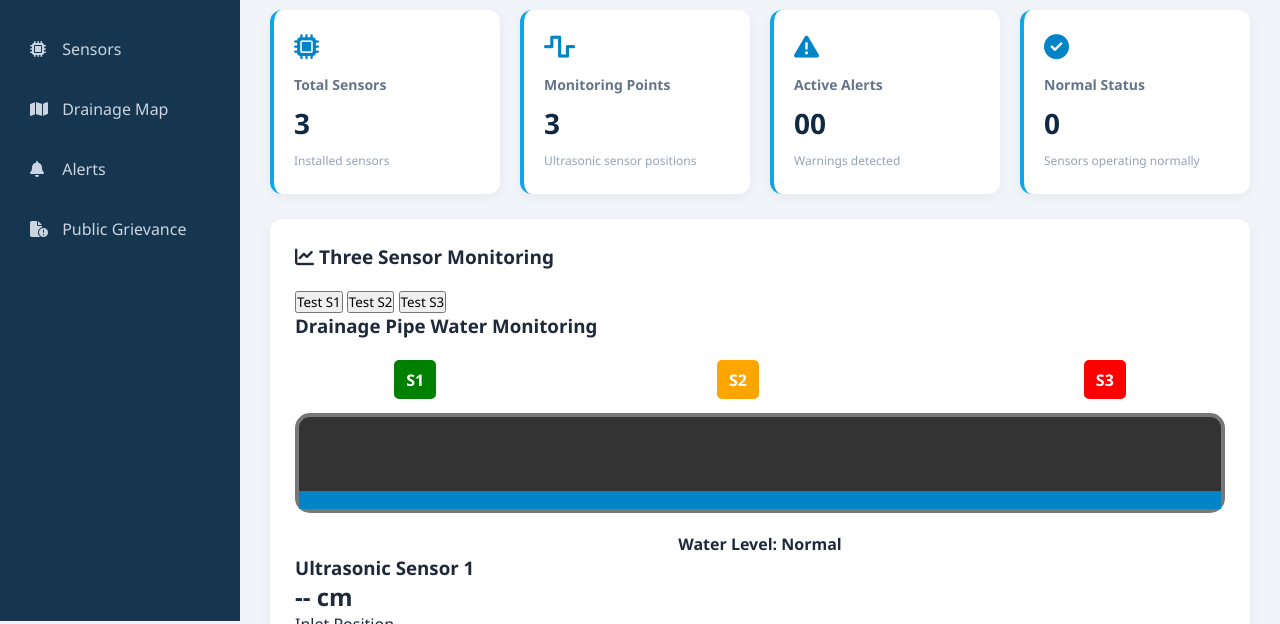
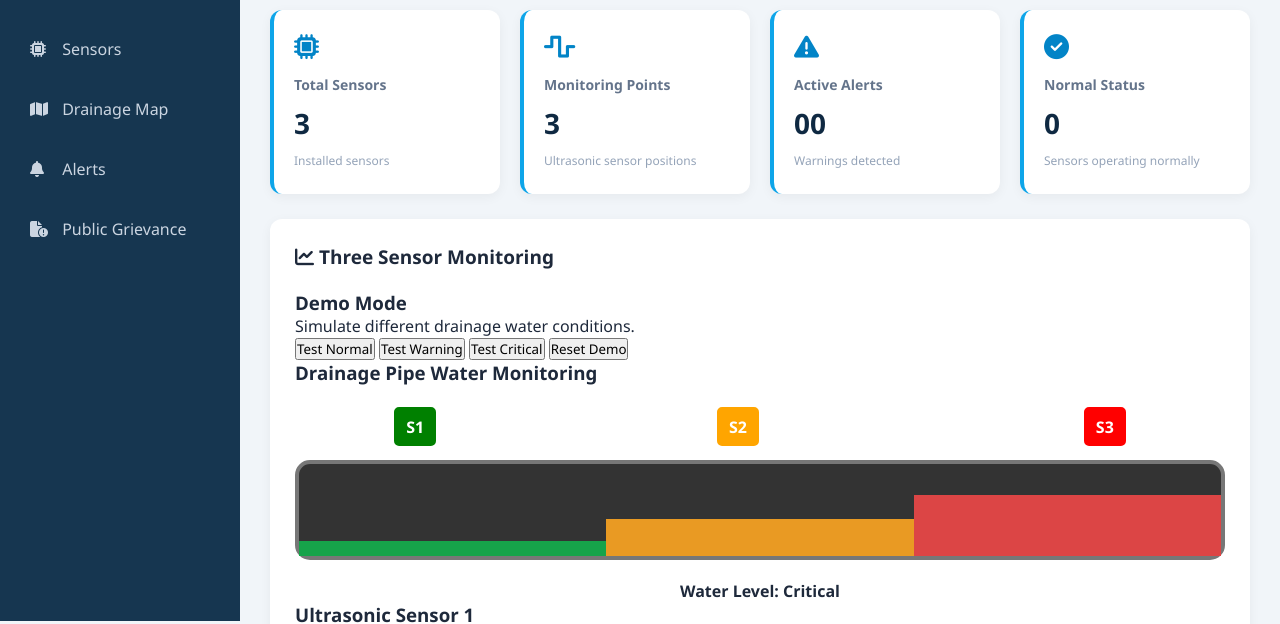
Before and after one commit to Hasna8526/Smart-Drainage-Management-System, a plain HTML site: page frontend/index.html in a window 1280 px wide. Shown: the part 179-803 px from the top of the page. Drawn offline with Linux system fonts and the light colour scheme.

Commit message:
demo button added

```diff
--- a/frontend/index.html
+++ b/frontend/index.html
@@ -123,32 +123,49 @@
                <i class="fa-solid fa-chart-line"></i>
                Three Sensor Monitoring
              </h2>
-    <!-- DRAINAGE PIPE VISUALIZATION -->
+
+<!-- DEMO MODE CONTROLS -->
 <div class="sensor-test-buttons">
 
-    <button onclick="testSensor(1, 75, 'Critical')">
-        Test S1
+    <h3>Demo Mode</h3>
+    <p>Simulate different drainage water conditions.</p>
+
+    <button onclick="testScenario('Normal')">
+        Test Normal
     </button>
 
-    <button onclick="testSensor(2, 75, 'Critical')">
-        Test S2
+    <button onclick="testScenario('Warning')">
+        Test Warning
     </button>
 
-    <button onclick="testSensor(3, 75, 'Critical')">
-        Test S3
+    <button onclick="testScenario('Critical')">
+        Test Critical
+    </button>
+
+    <button onclick="resetDemo()">
+        Reset Demo
     </button>
 
 </div>
+
             <div class="pipe-section">
              <h3>Drainage Pipe Water Monitoring</h3>
 
+
     <div class="drainage-pipe" id="drainagePipe">
-          <div class="pipe-water" id="pipeWater"></div>
 
+    <!-- Three independent water-level sections -->
+    <div class="pipe-water water-one" id="water1"></div>
+    <div class="pipe-water water-two" id="water2"></div>
+    <div class="pipe-water water-three" id="water3"></div>
+
+    <!-- Three sensor positions -->
     <div class="pipe-sensor sensor-one">S1</div>
     <div class="pipe-sensor sensor-two">S2</div>
     <div class="pipe-sensor sensor-three">S3</div>
+
 </div>
+
 
          <p id="pipeStatus">Water Level: Normal</p>
       </div>
--- a/frontend/script.js
+++ b/frontend/script.js
@@ -7,11 +7,14 @@
 
 // 1. SAMPLE SENSOR DATA
 
+
+// 1. SAMPLE SENSOR DATA
+
 const sensors = [
     {
         id: "S001",
         location: "Inlet Position",
-        waterLevel: 12,
+        waterLevel: 5,
         flowRate: 20,
         status: "Normal",
         lastPing: "Just now"
@@ -19,7 +22,7 @@ const sensors = [
     {
         id: "S002",
         location: "Middle Position",
-        waterLevel: 35,
+        waterLevel: 12,
         flowRate: 15,
         status: "Warning",
         lastPing: "Just now"
@@ -27,7 +30,7 @@ const sensors = [
     {
         id: "S003",
         location: "Outlet Position",
-        waterLevel: 65,
+        waterLevel: 20,
         flowRate: 5,
         status: "Critical",
         lastPing: "Just now"
@@ -142,21 +145,69 @@ function updateDashboardSensors() {
         }
     });
 }
-function testSensor(number, level, status) {
+function updatePipeStatus() {
+    const pipeStatus = document.getElementById("pipeStatus");
 
-    sensors[number - 1].waterLevel = level;
-    sensors[number - 1].status = status;
+    if (!pipeStatus) return;
 
-    // Refresh all dashboard sections
+    if (sensors.some(sensor => sensor.status === "Critical")) {
+        pipeStatus.textContent = "Water Level: Critical";
+    } else if (sensors.some(sensor => sensor.status === "Warning")) {
+        pipeStatus.textContent = "Water Level: Warning";
+    } else {
+        pipeStatus.textContent = "Water Level: Normal";
+    }
+}
+// DEMO MODE: Test all three sensors together
+
+function testScenario(condition) {
+
+    let levels = [];
+
+    if (condition === "Normal") {
+        levels = [5, 6, 7];
+    }
+    else if (condition === "Warning") {
+        levels = [12, 13, 14];
+    }
+    else if (condition === "Critical") {
+        levels = [20, 22, 25];
+    }
+
+    sensors.forEach((sensor, index) => {
+        sensor.waterLevel = levels[index];
+        sensor.status = condition;
+    });
+
     updateSensorCards();
     displaySensors();
-    updateDashboard();
     displayAlerts();
     updateDashboardSensors();
     updateDrainagePipe();
+    updatePipeStatus();
+}
 
-    console.log("Sensor " + number + " tested!");
+
+// RESET DEMO: Restore original readings
+
+function resetDemo() {
+
+    const originalLevels = [5, 12, 20];
+    const originalStatuses = ["Normal", "Warning", "Critical"];
+
+    sensors.forEach((sensor, index) => {
+        sensor.waterLevel = originalLevels[index];
+        sensor.status = originalStatuses[index];
+    });
+
+    updateSensorCards();
+    displaySensors();
+    displayAlerts();
+    updateDashboardSensors();
+    updateDrainagePipe();
+    updatePipeStatus();
 }
+
 
 // 4. DISPLAY ALERTS
 
@@ -238,11 +289,42 @@ if (grievanceForm) {
     });
 
 }
+
+// 6. UPDATE THREE PIPE WATER LEVELS
+
+function updateDrainagePipe() {
+
+    // Maximum demonstration water height inside the pipe
+    const maxPipeHeight = 30;
+
+    sensors.forEach((sensor, index) => {
+
+        const waterSection = document.getElementById(
+            `water${index + 1}`
+        );
+
+        if (!waterSection) return;
+
+        // Convert water height in cm into percentage
+        let percentage =
+            (sensor.waterLevel / maxPipeHeight) * 100;
+
+        // Keep the water inside the pipe
+        percentage = Math.max(0, Math.min(100, percentage));
+
+        // Update this sensor's water section
+        waterSection.style.height = percentage + "%";
+    });
+}
+
+
 // Initial dashboard display
 displaySensors();
-updateDashboard();
+
 displayAlerts();
 updateDashboardSensors();
 updateDrainagePipe();
+ updatePipeStatus() ;
+
 
 console.log("Dashboard loaded!");
--- a/frontend/style.css
+++ b/frontend/style.css
@@ -389,14 +389,34 @@ form textarea:focus {
 }
 /* WATER INSIDE PIPE */
 
+
+/* THREE INDEPENDENT WATER LEVELS */
+
 .pipe-water {
     position: absolute;
     bottom: 0;
+    width: 33.3333%;
+    height: 10%;
+    transition: height 0.6s ease;
+    z-index: 1;
+}
+
+/* S1 - INLET */
+.water-one {
     left: 0;
-    width: 100%;
-    height: 20%;
-    background: #0284c7;
-    transition: height 0.5s ease;
+    background: #16a34a;
+}
+
+/* S2 - MIDDLE */
+.water-two {
+    left: 33.3333%;
+    background: #e99a23;
+}
+
+/* S3 - OUTLET */
+.water-three {
+    left: 66.6666%;
+    background: #dc4545;
 }
 
 /* THREE SENSORS */
```
Lines whose indentation alone changed are shown as unchanged.
